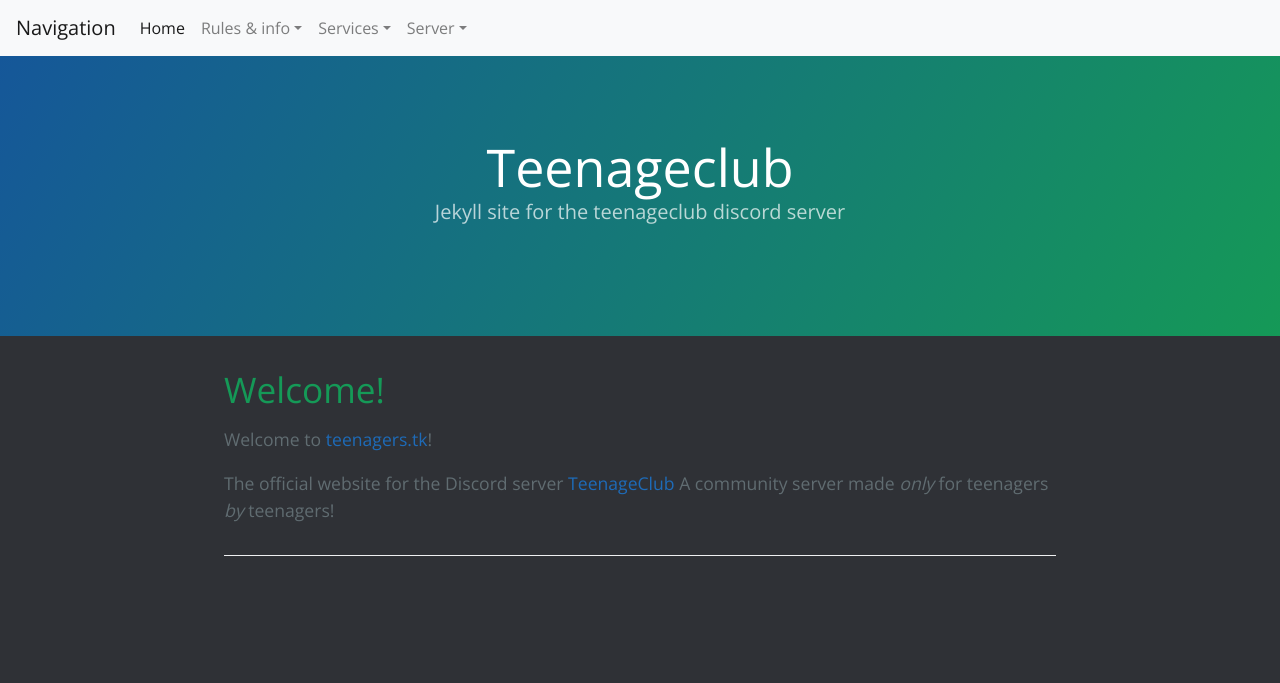
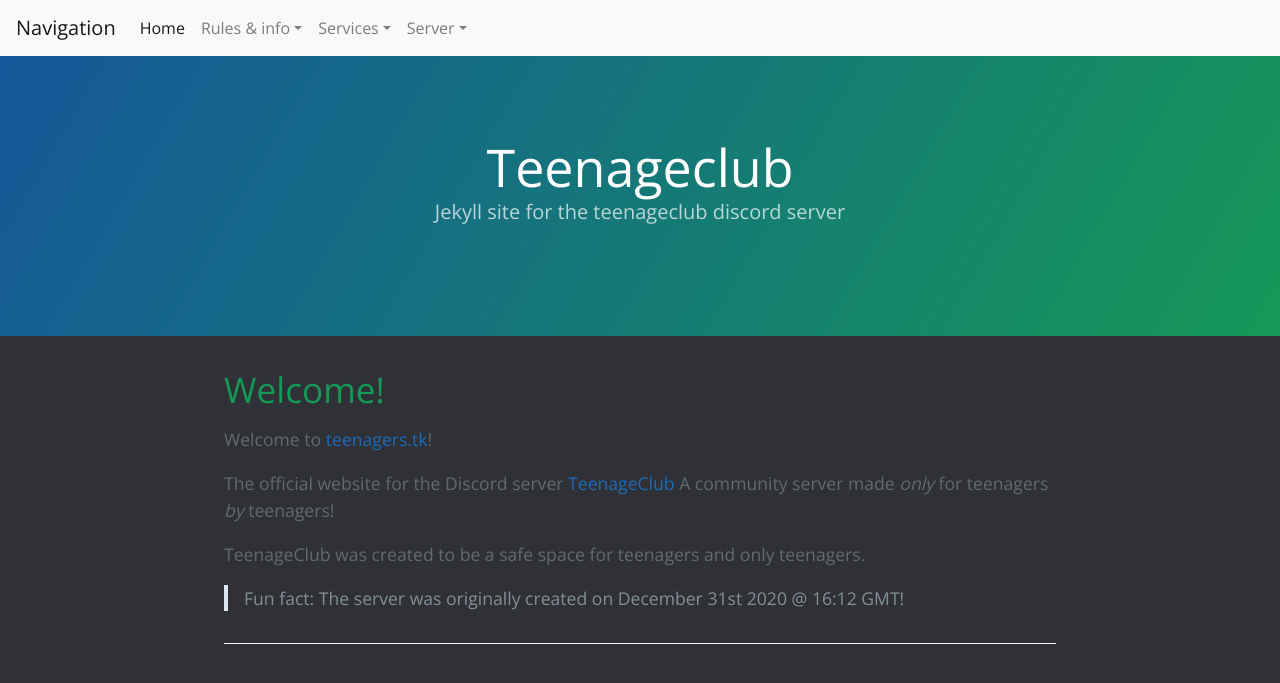
Before and after one commit to Ranger-4297/TeenageClub, a Jekyll site: the page built from index.md, in a window 1280 px wide. Shown: the top 683 px of the page. Built offline with Jekyll 4.4.1, drawn with Linux system fonts in a browser that asks for light colours; nearby versions of some CDN libraries.

Commit message:
update to homepage

```diff
--- a/index.md
+++ b/index.md
@@ -9,3 +9,6 @@ Welcome to [teenagers.tk](https://teenagers.tk)!
 
 The official website for the Discord server [TeenageClub](https://discord.gg/WSysUXZrpD)
 A community server made *only* for teenagers *by* teenagers!
+
+TeenageClub was created to be a safe space for teenagers and only teenagers.
+> Fun fact: The server was originally created on December 31st 2020 @ 16:12 GMT!
```
